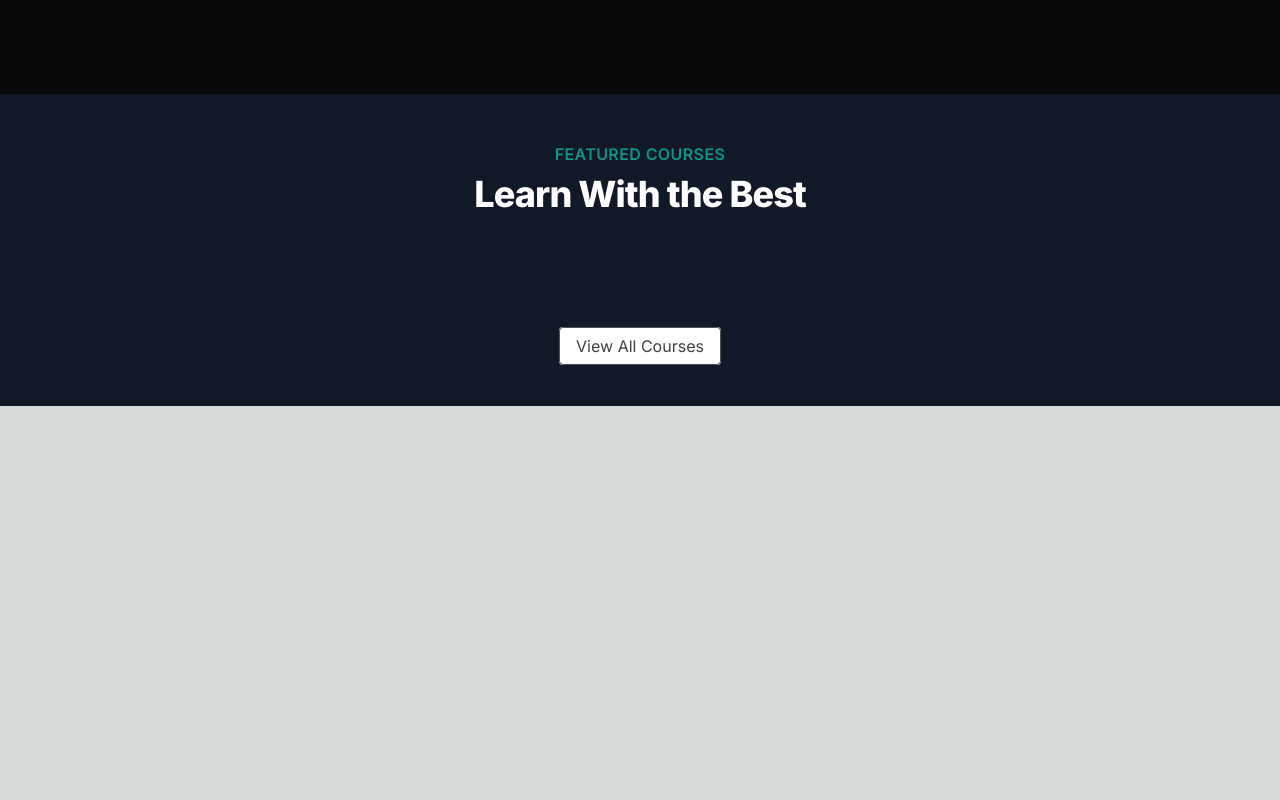
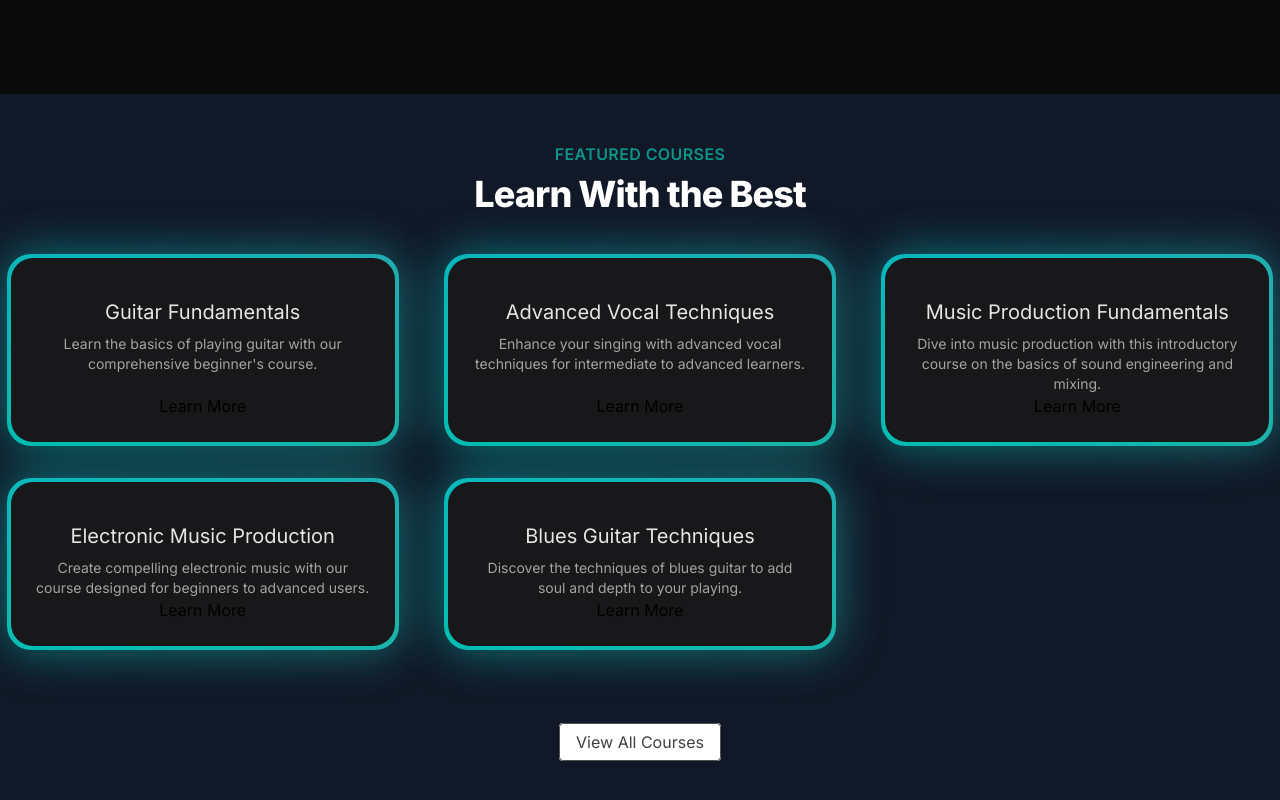
Before and after one commit to nagarjun-Avala/music-app, a Next.js app: page / in a window 1280 px wide. Shown: the part 546-1346 px from the top of the page. Before the commit the page ends 952 px from the top, so only its background shows below. Built offline with nearby package versions, Linux system fonts and the light colour scheme.

Commit message:
Added Featured section of application

```diff
--- a/src/components/FeturedCourses.tsx
+++ b/src/components/FeturedCourses.tsx
@@ -1,5 +1,7 @@
+"use client";
 import courseData from '@/data/music_courses.json'
 import Link from 'next/link'
+import { BackgroundGradient } from '@/components/ui/background-gradient'
 
 interface CourseType {
     id: number,
@@ -12,7 +14,7 @@
 }
 
 const FeturedCourses = () => {
-    courseData.courses.filter((course: CourseType) => course.isFeatured)
+    const featuredCourses = courseData.courses.filter((course: CourseType) => course.isFeatured)
 
     return (
         <div className='py-12 bg-gray-900'>
@@ -24,7 +26,23 @@
             </div>
             <div className='mt-10'>
                 <div className="grid grid-cols-1 sm:grid-cols-2 lg:grid-cols-3 gap-8 justify-center">
-
+                    {featuredCourses.map((course: CourseType) => (
+                        <div key={course.id} className='flex justify-center'>
+                            <BackgroundGradient
+                                className='flex flex-col rounded-[22px] bg-white dark:bg-zinc-900 overflow-hidden h-full max-w-sm'
+                            >
+                                <div className='p-4 sm:p-6 flex flex-col items-center text-center flex-grow'>
+                                    <p className='text-lg sm:text-xl text-black mt-4 mb-2 dark:text-neutral-200'>{course.title}</p>
+                                    <p className='text-sm text-neutral-600 dark:text-neutral-400 flex-grow'>{course.description}</p>
+                                    <Link
+                                        href={`/courses/${course.slug}`}
+                                        className=''>
+                                        Learn More
+                                    </Link>
+                                </div>
+                            </BackgroundGradient>
+                        </div>
+                    ))}
                 </div>
             </div>
             <div className='mt-20 text-center'>
```
